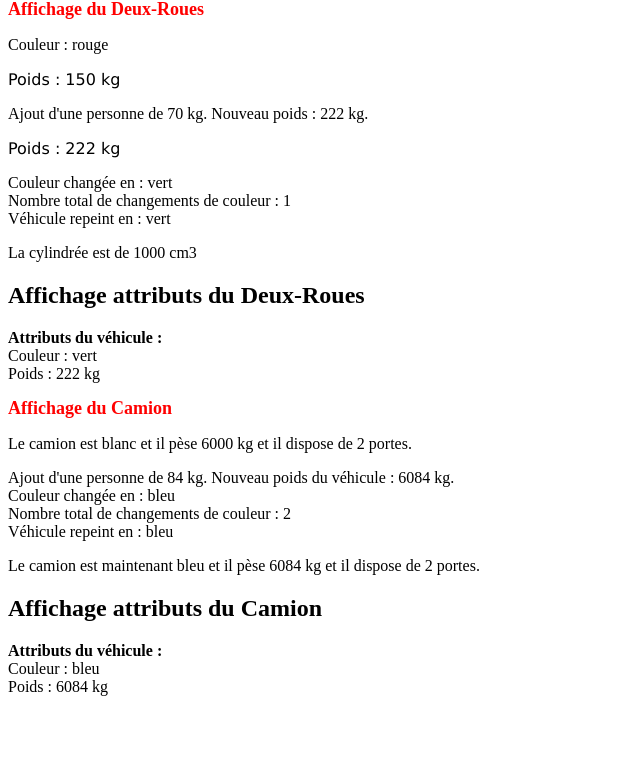
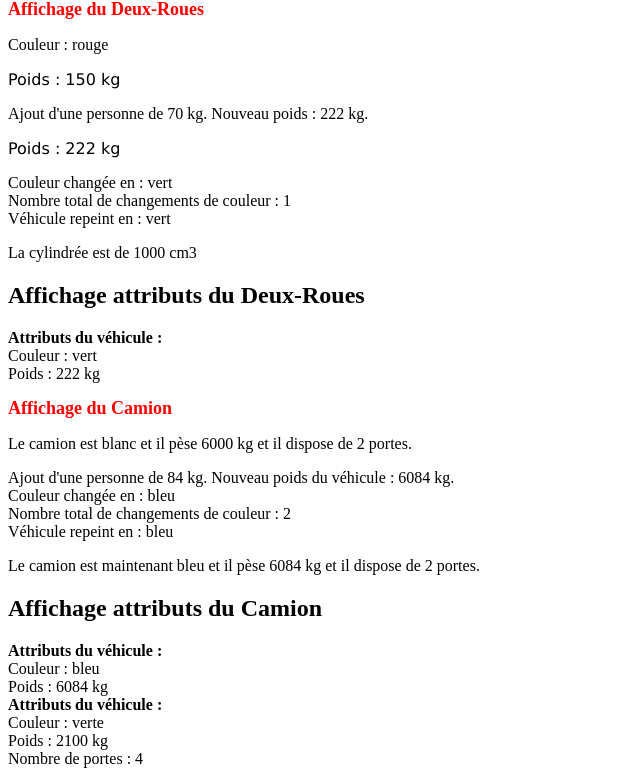
Before and after one commit to Corentin88/PHP_POO_EXERCICE, a PHP site: page /affichage.php in a window 1280 px wide. Shown: the part 16-800 px from the top of the page, without its empty margins (0-640 px from the left). Run offline with PHP 8.4, Linux system fonts and the light colour scheme.

Commit message:
affichage voiture 2100 4 portes verte

```diff
--- a/QuatreRoues.class.php
+++ b/QuatreRoues.class.php
@@ -4,23 +4,23 @@ require_once "Vehicule.class.php";
 
 class Quatre_roues extends Vehicule
 {
-    private $nombre_porte;
+    private $nombrePortes;
 
-    public function __construct($couleur, $poids, $nombre_porte)
+    public function __construct($couleur, $poids, $nombrePortes)
     {
         parent::__construct($couleur, $poids);
-        $this->nombre_porte = $nombre_porte;
+        $this->nombrePortes = $nombrePortes;
     }
 
 
-    public function getNombrePorte()
+    public function getNombrePortes()
     {
-        return $this->nombre_porte;
+        return $this->nombrePortes;
     }
 
-    public function setNombrePorte($nombre_porte)
+    public function setNombrePorte($nombrePortes)
     {
-        $this->nombre_porte = $nombre_porte;
+        $this->nombrePortes = $nombrePortes;
     }
     public function ajouter_personne($poids_personne) {
         $this->poids += $poids_personne;
--- a/Vehicule.class.php
+++ b/Vehicule.class.php
@@ -44,7 +44,7 @@ abstract class Vehicule
     {
         if ($poids > 2100) {
             echo "Poids trop élevé ! Le poids maximal est de 2100 kg." . self::SAUT_DE_LIGNE;
-            $this->poids = 2100; // On limite à 2100 kg
+            $this->poids = 2100;
         } else {
             $this->poids = $poids;
         }
@@ -61,5 +61,8 @@ abstract class Vehicule
         echo "<strong>Attributs du véhicule :</strong>" . self::SAUT_DE_LIGNE;
         echo "Couleur : " . $vehicule->getCouleur() . self::SAUT_DE_LIGNE;
         echo "Poids : " . $vehicule->getPoids() . " kg" . self::SAUT_DE_LIGNE;
+        if ($vehicule instanceof Voiture) {
+            echo "Nombre de portes : " . $vehicule->getNombrePortes() . self::SAUT_DE_LIGNE;
+        }
     }
 }
--- a/affichage.php
+++ b/affichage.php
@@ -1,7 +1,9 @@
 <?php
 require_once "Vehicule.class.php";
+
+require_once "Voitures.class.php";
+
 require_once "QuatreRoues.class.php";
-require_once "Voitures.class.php";
 require_once "DeuxRoues.class.php";
 require_once "Camion.class.php";
 ?>
@@ -23,7 +25,7 @@ require_once "Camion.class.php";
 
     <?php
 
-$maMoto = new Deux_roues("rouge", 150,1000 );
+    $maMoto = new Deux_roues("rouge", 150, 1000);
 
     echo "<h2 class='h2'>Affichage du Deux-Roues</h2>";
     echo "<p>Couleur : " . $maMoto->getCouleur() . "</p>";
@@ -31,7 +33,7 @@ echo '<p class="poid">Poids : ' . $maMoto->getPoids() . ' kg</p>';
     $maMoto->ajouter_personne(70);
     echo '<p class="poid">Poids : ' . $maMoto->getPoids() . ' kg</p>';
     $maMoto->repeindre("vert");
-echo '<p> La cylindrée est de '.$maMoto->getCylindree(). ' cm3</p>';
+    echo '<p> La cylindrée est de ' . $maMoto->getCylindree() . ' cm3</p>';
 
 
     echo "<h2>Affichage attributs du Deux-Roues</h2>";
@@ -40,20 +42,22 @@ Vehicule::afficher_attribut($maMoto);
 
     echo "<h2 class='h2'>Affichage du Camion</h2>";
     // Création du camion blanc de 6000 kg
-$monCamion = new Camion("blanc", 6000, 2,"");
-echo "<p>Le camion est ".$monCamion->getCouleur()." et il pèse " .$monCamion->getPoids()." kg et il dispose de ".$monCamion->getNombrePorte()." portes.</p>";
+    $monCamion = new Camion("blanc", 6000, 2, "");
+    echo "<p>Le camion est " . $monCamion->getCouleur() . " et il pèse " . $monCamion->getPoids() . " kg et il dispose de " . $monCamion->getNombrePortes() . " portes.</p>";
 
     // Ajouter une personne de 84 kg
     $monCamion->ajouter_personne(84);
 
     // Repeindre en bleu
     $monCamion->repeindre("bleu");
-echo "<p>Le camion est maintenant ".$monCamion->getCouleur()." et il pèse " .$monCamion->getPoids()." kg et il dispose de ".$monCamion->getNombrePorte()." portes.</p>";
+    echo "<p>Le camion est maintenant " . $monCamion->getCouleur() . " et il pèse " . $monCamion->getPoids() . " kg et il dispose de " . $monCamion->getNombrePortes() . " portes.</p>";
     // Affichage des attributs
     echo "<h2>Affichage attributs du Camion</h2>";
     Vehicule::afficher_attribut($monCamion);
 
 
+    $maVoiture = new Voiture("verte", 2100, 4);
+    Vehicule::afficher_attribut($maVoiture);
     ?>
 
 
```
Lines whose indentation alone changed are shown as unchanged.
